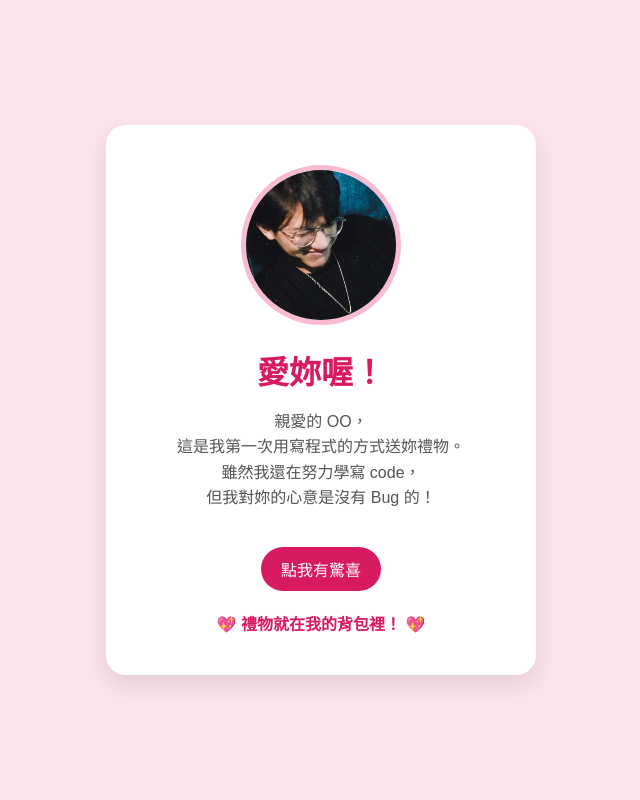
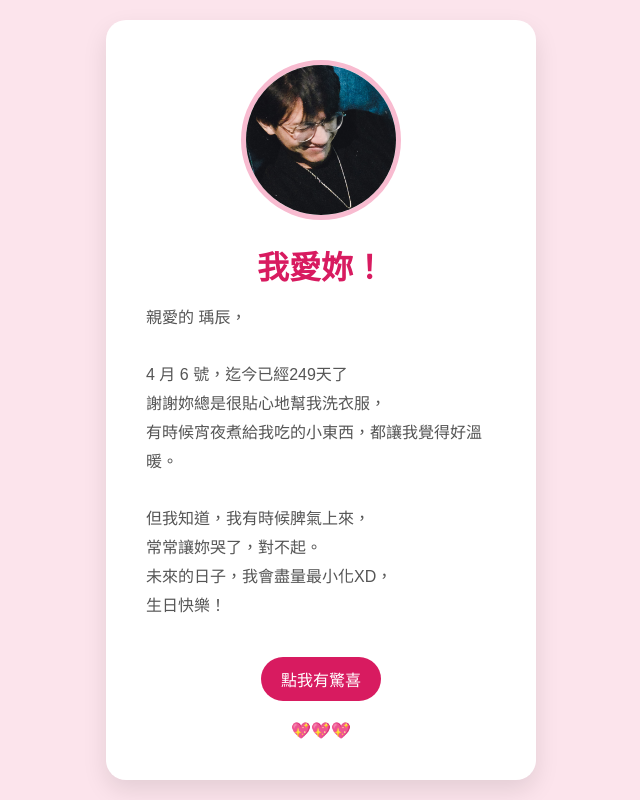
Before and after one commit to BB487/Yu-Chen, a plain HTML site: page index.html in a window 1280 px wide. Both pictures are taken after a click on the button "點我有驚喜". Shown: the whole page, without its empty margins (319-959 px from the left). Drawn offline with Linux system fonts and the light colour scheme.

Commit message:
Update index.html

```diff
--- a/index.html
+++ b/index.html
@@ -5,22 +5,22 @@
     <meta name="viewport" content="width=device-width, initial-scale=1.0">
     <title>生日快樂！</title>
     <style>
-        /* CSS: 這裡是控制網頁長什麼樣子的 (化妝師) */
+        /* CSS: 設定網頁外觀 */
         body {
             background-color: #fce4ec; /* 背景淡粉色 */
             font-family: 'Microsoft JhengHei', sans-serif; /* 微軟正黑體 */
             display: flex;
             justify-content: center;
             align-items: center;
-            height: 100vh; /* 讓內容垂直置中 */
+            height: 100vh;
             margin: 0;
         }
 
         .card {
             background: white;
             padding: 40px;
-            border-radius: 20px; /* 圓角 */
-            box-shadow: 0 10px 25px rgba(0,0,0,0.1); /* 陰影讓卡片浮起來 */
+            border-radius: 20px;
+            box-shadow: 0 10px 25px rgba(0,0,0,0.1);
             text-align: center;
             max-width: 350px;
             width: 90%;
@@ -28,7 +28,7 @@
         }
 
         .card:hover {
-            transform: scale(1.02); /* 滑鼠移過去會有微微放大的特效 */
+            transform: scale(1.02);
         }
 
         h1 {
@@ -38,24 +38,25 @@
 
         p {
             color: #555;
-            line-height: 1.6;
+            line-height: 1.8; /* 讓行距寬一點比較好讀 */
             font-size: 16px;
+            text-align: left; /* 文字靠左比較像信件 */
         }
 
         .photo-area {
             width: 150px;
             height: 150px;
             background-color: #ddd;
-            border-radius: 50%; /* 圓形照片 */
+            border-radius: 50%;
             margin: 0 auto 20px auto;
-            overflow: hidden; /* 讓照片不跑出圓形外 */
+            overflow: hidden;
             border: 5px solid #f8bbd0;
         }
 
         img {
             width: 100%;
             height: 100%;
-            object-fit: cover; /* 保持照片比例 */
+            object-fit: cover;
         }
 
         .btn {
@@ -75,7 +76,7 @@
         }
 
         #secret-message {
-            display: none; /* 一開始隱藏秘密訊息 */
+            display: none;
             margin-top: 20px;
             color: #d81b60;
             font-weight: bold;
@@ -90,38 +91,49 @@
 </head>
 <body>
 
+    <audio id="bgm" src="music.mp3" loop></audio>
+
     <div class="card">
         <div class="photo-area">
             <img src="photo.jpg" alt="女朋友的照片">
         </div>
 
         <h1 id="title">生日快樂！</h1>
+
         <p>
-            親愛的 OO，<br>
-            這是我第一次用寫程式的方式送妳禮物。<br>
-            雖然我還在努力學寫 code，<br>
-            但我對妳的心意是沒有 Bug 的！
+            親愛的 瑀辰，<br> <br>
+            4 月 6 號，迄今已經249天了<br>
+            謝謝妳總是很貼心地幫我洗衣服，<br>
+            有時候宵夜煮給我吃的小東西，都讓我覺得好溫暖。<br>
+            <br>
+            但我知道，我有時候脾氣上來，<br>
+            常常讓妳哭了，對不起。<br>
+            未來的日子，我會盡量最小化XD，<br>
+            生日快樂！<br>
         </p>
 
         <button class="btn" onclick="showSurprise()">點我有驚喜</button>
 
         <div id="secret-message">
-            💖 禮物就在我的背包裡！ 💖
+            💖💖💖
         </div>
     </div>
 
     <script>
-        // JavaScript: 這裡是網頁的邏輯 (大腦)
+        // JavaScript: 控制按鈕行為
         function showSurprise() {
-            // 找到隱藏的訊息並顯示出來
+            // 1. 播放音樂
+            var audio = document.getElementById('bgm');
+            // 如果你覺得太大聲，可以把 0.5 改成 0.3
+            audio.volume = 0.5;
+            audio.play();
+
+            // 2. 顯示隱藏訊息
             var message = document.getElementById('secret-message');
             message.style.display = 'block';
 
-            // 改變標題文字
-            document.getElementById('title').innerText = "愛妳喔！";
-
-            // 讓按鈕消失 (可選)
-            // document.querySelector('.btn').style.display = 'none';
+            // 3. 改變標題
+            document.getElementById('title').innerText = "我愛妳！";
         }
     </script>
 </body>
```
